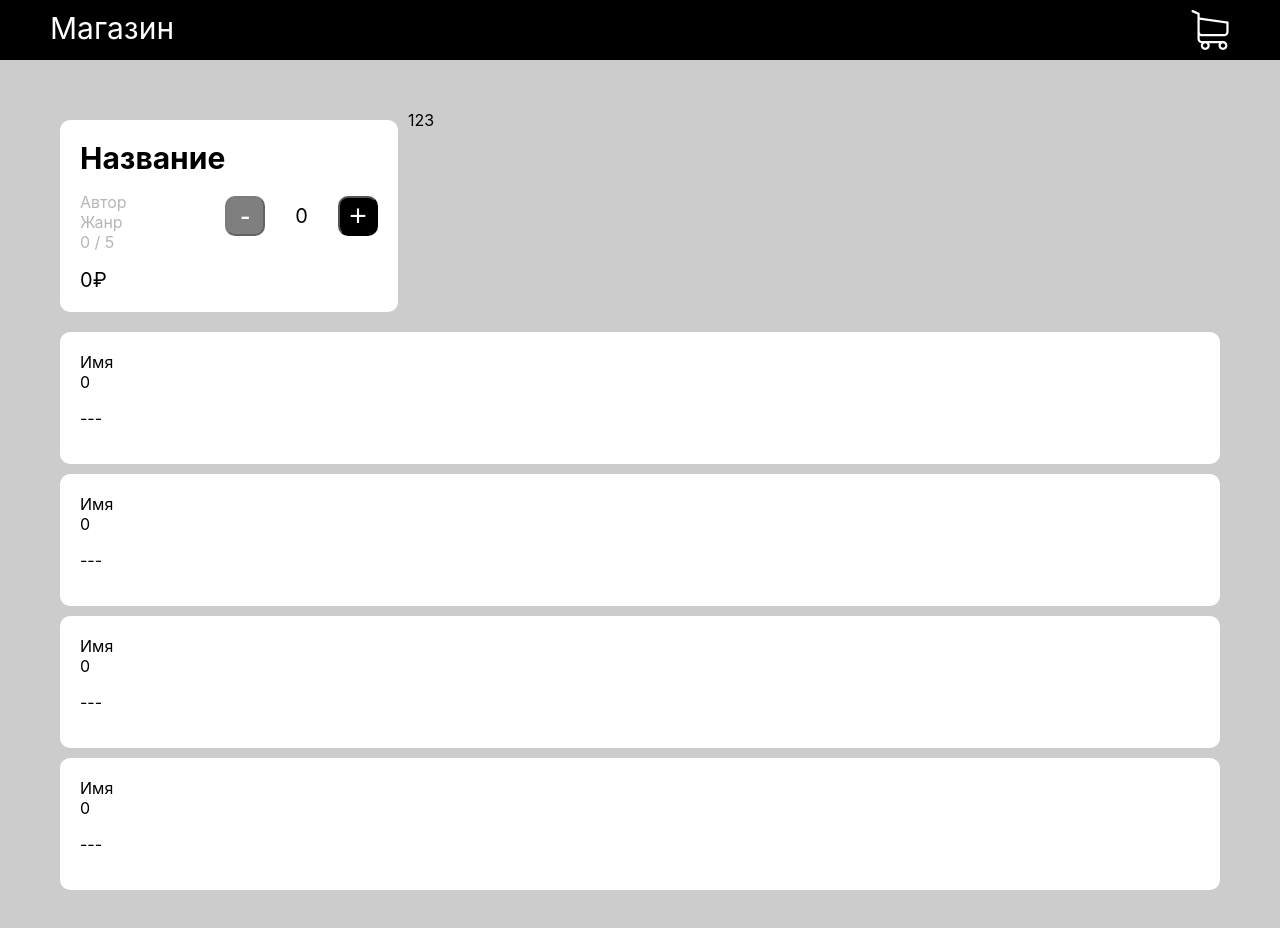
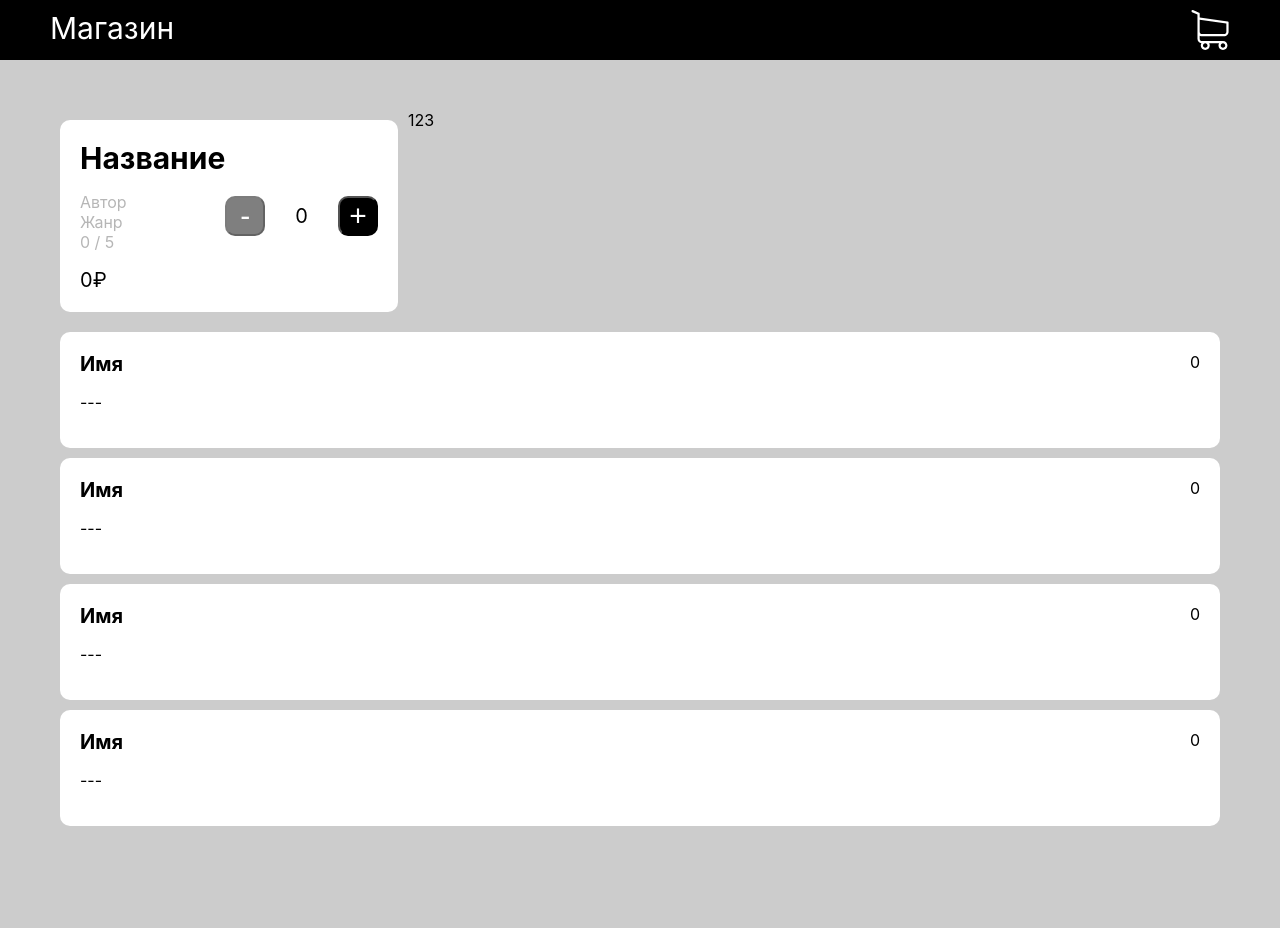
Before and after one commit to GRusl/YLppF_React, a React (Create React App) app: page / in a window 1280 px wide. Shown: the top 928 px of the page. After the commit the page ends 886 px from the top, so only its background shows below. Built offline with nearby package versions, Linux system fonts and the light colour scheme.

Commit message:
A comment component has been created

```diff
--- a/src/components/Сomment/styles.module.css
+++ b/src/components/Сomment/styles.module.css
@@ -0,0 +1,11 @@
+.name {
+    color: #000;
+    font-size: 20px;
+    font-weight: bold;
+    text-decoration: none;
+}
+
+.right {
+    float: right;
+    display: inline-block;
+}
--- a/src/components/Сomment/Сomment.jsx
+++ b/src/components/Сomment/Сomment.jsx
@@ -12,10 +12,12 @@ export const Сomment = (
 
     return (
         <div className={ base_styles.card }>
-            <div>
-                <div>{ name }</div>
-                <div>{ rating }</div>
-            </div>
+            <a className={ styles.name } href="/">
+                { name }
+            </a>
+            <div className={ styles.right }>
+                    { rating }
+                </div>
             <p>{ text }</p>
         </div>
     )
```
